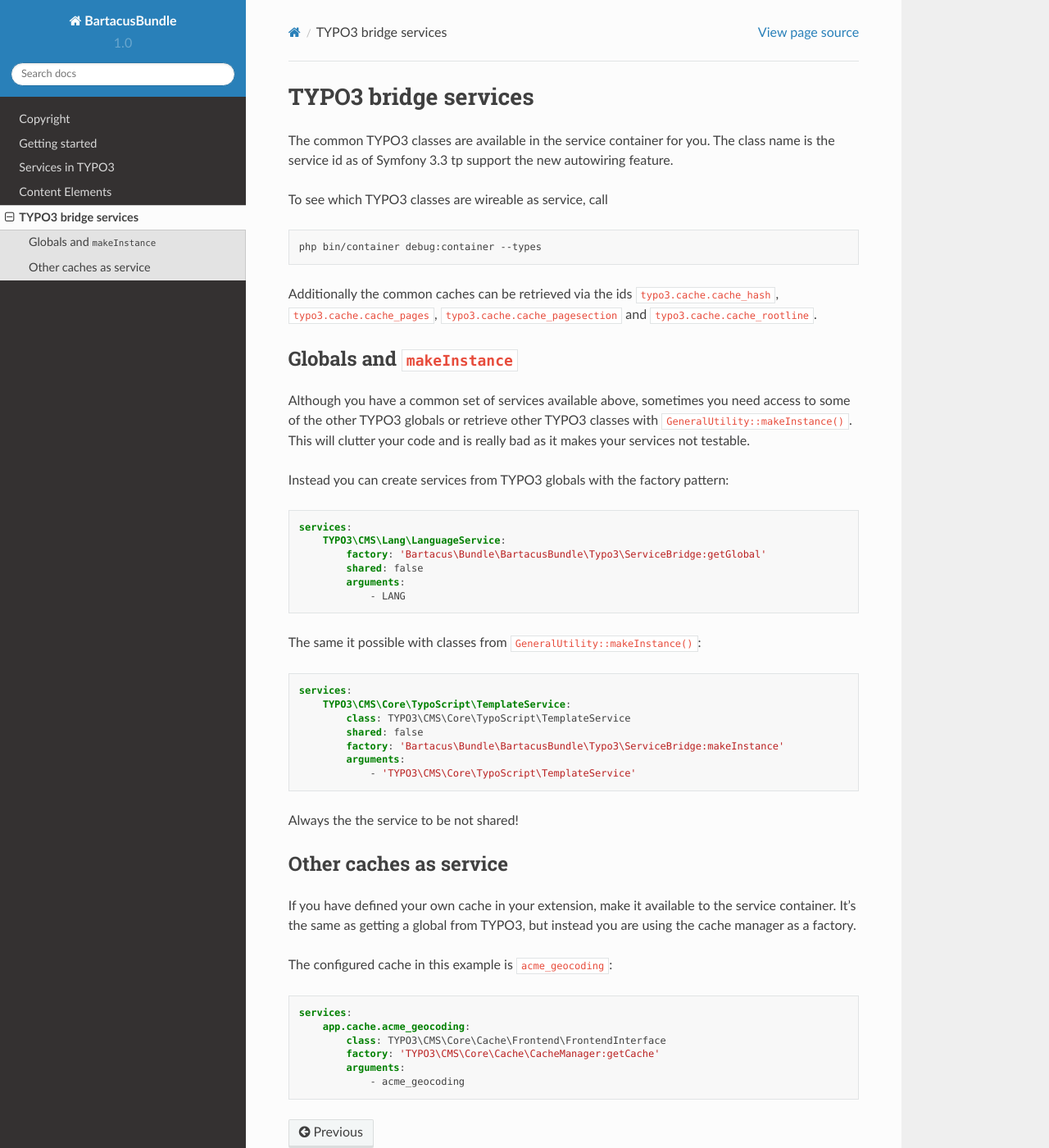
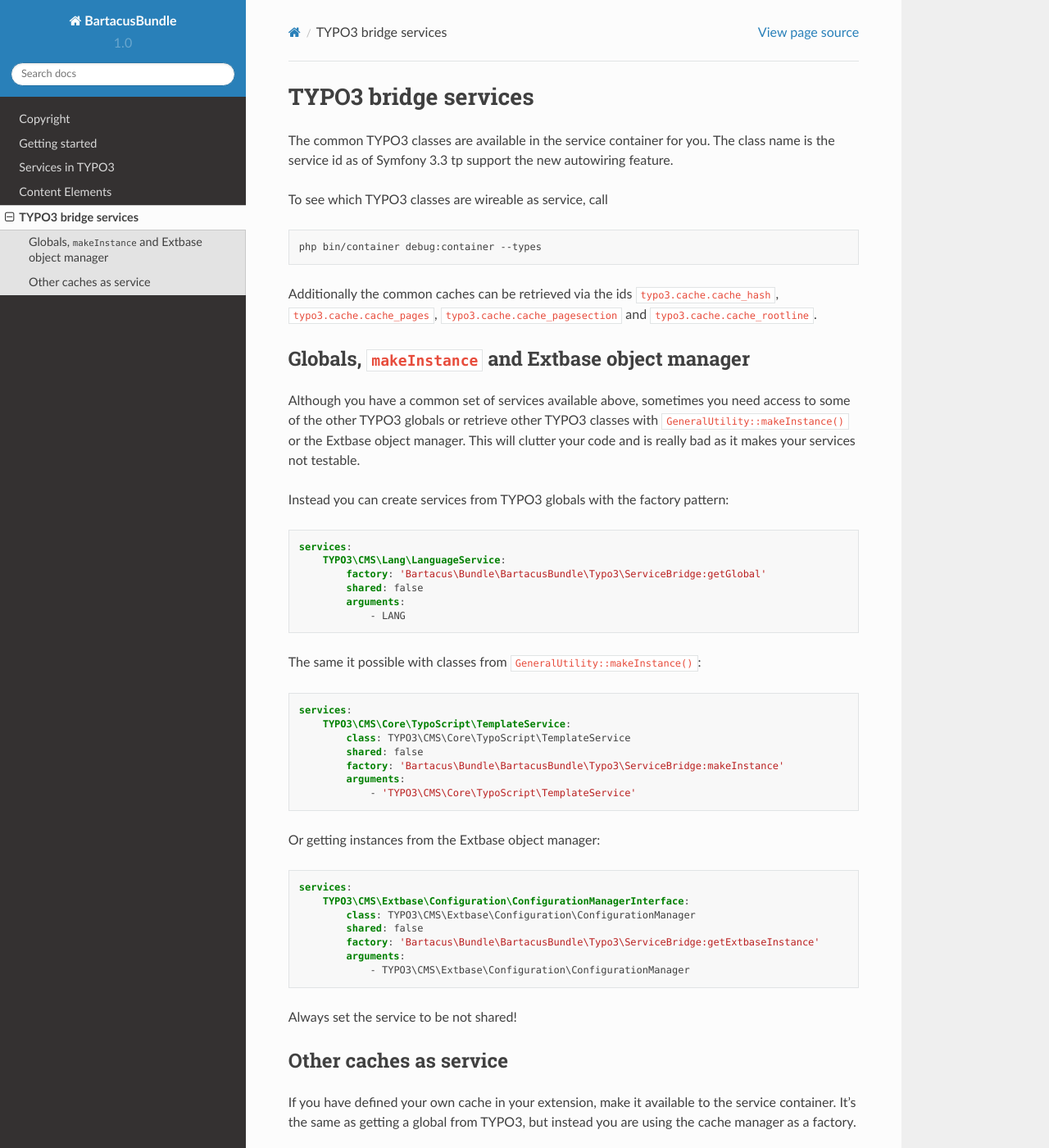
Before and after one commit to Bartacus/BartacusBundle, a Sphinx documentation site: the page built from Resources/doc/service_bridge.rst, in a window 1280 px wide and 1400 px high. Shown: the whole window at 82% size. Built offline with Sphinx 7.4.7 and the Read the Docs theme 2.0.0, drawn with Linux system fonts in a browser that asks for light colours.

Commit message:
Add missing service bridge function to get objects from the Extbase object manager

```diff
--- a/Resources/doc/service_bridge.rst
+++ b/Resources/doc/service_bridge.rst
@@ -16,13 +16,13 @@
 ``typo3.cache.cache_hash``, ``typo3.cache.cache_pages``,
 ``typo3.cache.cache_pagesection`` and ``typo3.cache.cache_rootline``.
 
-Globals and ``makeInstance``
-===========================
+Globals, ``makeInstance`` and Extbase object manager
+====================================================
 
 Although you have a common set of services available above, sometimes you need
 access to some of the other TYPO3 globals or retrieve other TYPO3 classes with
-``GeneralUtility::makeInstance()``. This will clutter your code and is really
-bad as it makes your services not testable.
+``GeneralUtility::makeInstance()`` or the Extbase object manager. This will
+clutter your code and is really bad as it makes your services not testable.
 
 Instead you can create services from TYPO3 globals with the factory pattern:
 
@@ -47,7 +47,19 @@
             arguments:
                 - 'TYPO3\CMS\Core\TypoScript\TemplateService'
 
-Always the the service to be not shared!
+Or getting instances from the Extbase object manager:
+
+.. code-block:: yaml
+
+    services:
+        TYPO3\CMS\Extbase\Configuration\ConfigurationManagerInterface:
+            class: TYPO3\CMS\Extbase\Configuration\ConfigurationManager
+            shared: false
+            factory: 'Bartacus\Bundle\BartacusBundle\Typo3\ServiceBridge:getExtbaseInstance'
+            arguments:
+                - TYPO3\CMS\Extbase\Configuration\ConfigurationManager
+
+Always set the service to be not shared!
 
 Other caches as service
 =======================
```
Also changed, not shown: CHANGELOG.md (+2 -0 lines), 1 other file.
